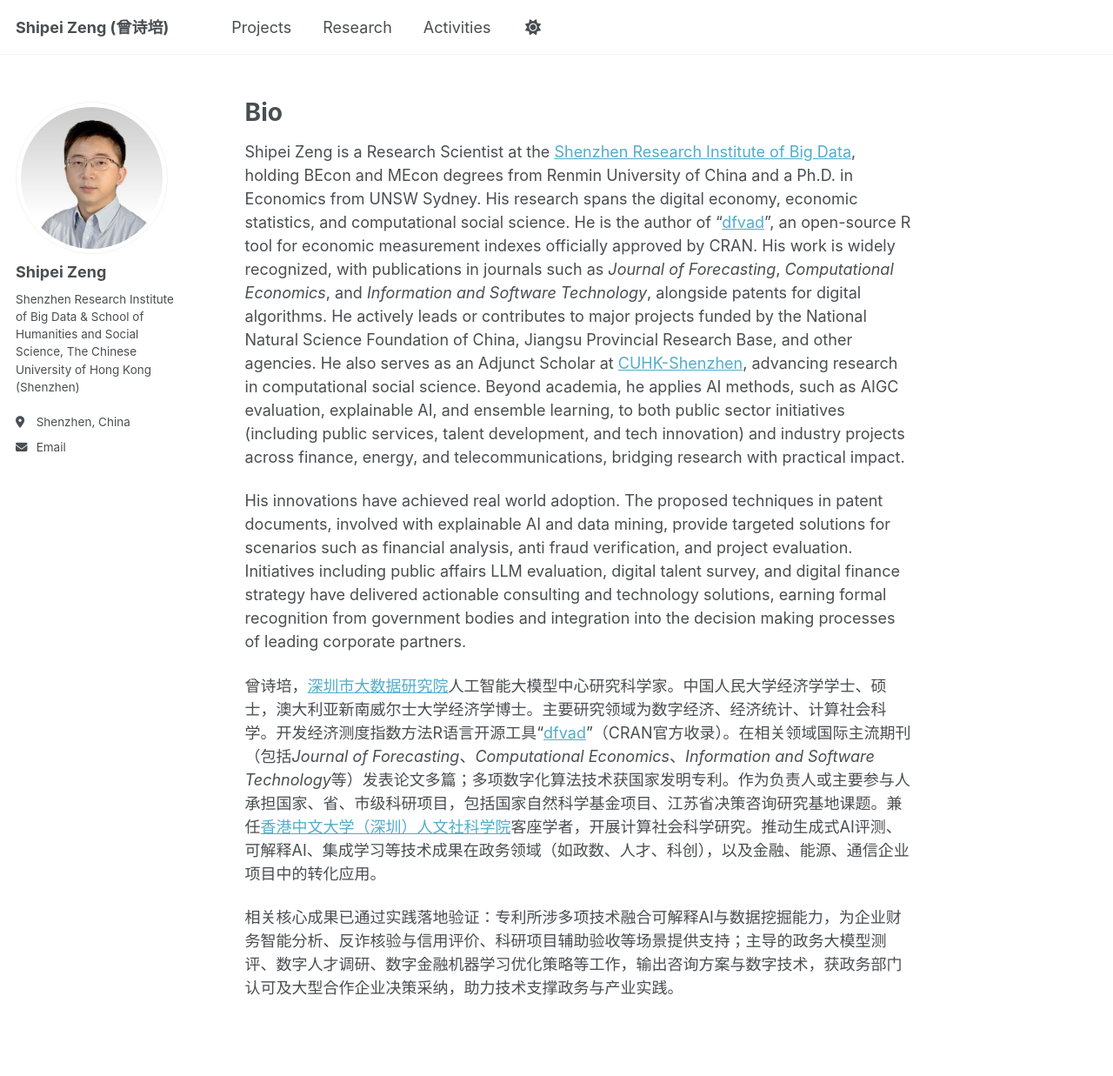
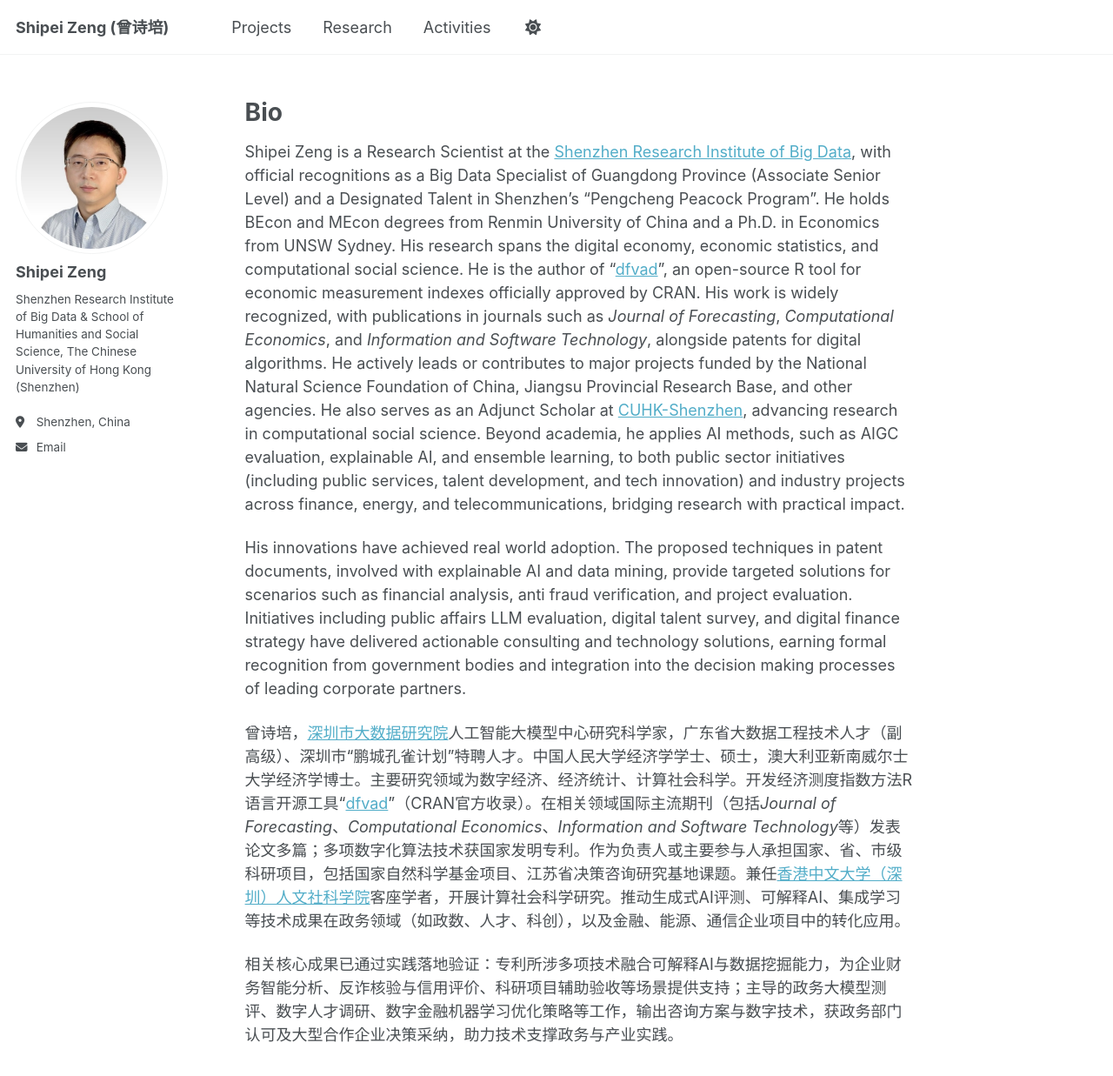
Before and after one commit to shipei-zeng/shipei-zeng.github.io, a Jekyll site: the page built from _pages/about.md, in a window 1280 px wide and 1400 px high. Shown: the top 1237 px of the window at 87% size. Built offline with Jekyll 4.4.1, drawn with Linux system fonts in a browser that asks for light colours; a script that is not in the unit is left out.

Commit message:
Update about.md

```diff
--- a/_pages/about.md
+++ b/_pages/about.md
@@ -8,10 +8,10 @@ redirect_from:
 ---
 Bio
 ======
-Shipei Zeng is a Research Scientist at the [Shenzhen Research Institute of Big Data](https://www.sribd.cn/), holding BEcon and MEcon degrees from Renmin University of China and a Ph.D. in Economics from UNSW Sydney. His research spans the digital economy, economic statistics, and computational social science. He is the author of "[dfvad](https://cran.r-project.org/web/packages/dfvad/index.html)", an open-source R tool for economic measurement indexes officially approved by CRAN. His work is widely recognized, with publications in journals such as *Journal of Forecasting*, *Computational Economics*, and *Information and Software Technology*, alongside patents for digital algorithms. He actively leads or contributes to major projects funded by the National Natural Science Foundation of China, Jiangsu Provincial Research Base, and other agencies. He also serves as an Adjunct Scholar at [CUHK-Shenzhen](https://hss.cuhk.edu.cn/page/1350), advancing research in computational social science. Beyond academia, he applies AI methods, such as AIGC evaluation, explainable AI, and ensemble learning, to both public sector initiatives (including public services, talent development, and tech innovation) and industry projects across finance, energy, and telecommunications, bridging research with practical impact.
+Shipei Zeng is a Research Scientist at the [Shenzhen Research Institute of Big Data](https://www.sribd.cn/), with official recognitions as a Big Data Specialist of Guangdong Province (Associate Senior Level) and a Designated Talent in Shenzhen’s "Pengcheng Peacock Program". He holds BEcon and MEcon degrees from Renmin University of China and a Ph.D. in Economics from UNSW Sydney. His research spans the digital economy, economic statistics, and computational social science. He is the author of "[dfvad](https://cran.r-project.org/web/packages/dfvad/index.html)", an open-source R tool for economic measurement indexes officially approved by CRAN. His work is widely recognized, with publications in journals such as *Journal of Forecasting*, *Computational Economics*, and *Information and Software Technology*, alongside patents for digital algorithms. He actively leads or contributes to major projects funded by the National Natural Science Foundation of China, Jiangsu Provincial Research Base, and other agencies. He also serves as an Adjunct Scholar at [CUHK-Shenzhen](https://hss.cuhk.edu.cn/page/1350), advancing research in computational social science. Beyond academia, he applies AI methods, such as AIGC evaluation, explainable AI, and ensemble learning, to both public sector initiatives (including public services, talent development, and tech innovation) and industry projects across finance, energy, and telecommunications, bridging research with practical impact.
 
 His innovations have achieved real world adoption. The proposed techniques in patent documents, involved with explainable AI and data mining, provide targeted solutions for scenarios such as financial analysis, anti fraud verification, and project evaluation. Initiatives including public affairs LLM evaluation, digital talent survey, and digital finance strategy have delivered actionable consulting and technology solutions, earning formal recognition from government bodies and integration into the decision making processes of leading corporate partners.
 
-曾诗培，[深圳市大数据研究院](https://www.sribd.cn/)人工智能大模型中心研究科学家。中国人民大学经济学学士、硕士，澳大利亚新南威尔士大学经济学博士。主要研究领域为数字经济、经济统计、计算社会科学。开发经济测度指数方法R语言开源工具“[dfvad](https://cran.r-project.org/web/packages/dfvad/index.html)”（CRAN官方收录）。在相关领域国际主流期刊（包括*Journal of Forecasting*、*Computational Economics*、*Information and Software Technology*等）发表论文多篇；多项数字化算法技术获国家发明专利。作为负责人或主要参与人承担国家、省、市级科研项目，包括国家自然科学基金项目、江苏省决策咨询研究基地课题。兼任[香港中文大学（深圳）人文社科学院](https://hss.cuhk.edu.cn/page/1350)客座学者，开展计算社会科学研究。推动生成式AI评测、可解释AI、集成学习等技术成果在政务领域（如政数、人才、科创），以及金融、能源、通信企业项目中的转化应用。
+曾诗培，[深圳市大数据研究院](https://www.sribd.cn/)人工智能大模型中心研究科学家，广东省大数据工程技术人才（副高级）、深圳市“鹏城孔雀计划”特聘人才。中国人民大学经济学学士、硕士，澳大利亚新南威尔士大学经济学博士。主要研究领域为数字经济、经济统计、计算社会科学。开发经济测度指数方法R语言开源工具“[dfvad](https://cran.r-project.org/web/packages/dfvad/index.html)”（CRAN官方收录）。在相关领域国际主流期刊（包括*Journal of Forecasting*、*Computational Economics*、*Information and Software Technology*等）发表论文多篇；多项数字化算法技术获国家发明专利。作为负责人或主要参与人承担国家、省、市级科研项目，包括国家自然科学基金项目、江苏省决策咨询研究基地课题。兼任[香港中文大学（深圳）人文社科学院](https://hss.cuhk.edu.cn/page/1350)客座学者，开展计算社会科学研究。推动生成式AI评测、可解释AI、集成学习等技术成果在政务领域（如政数、人才、科创），以及金融、能源、通信企业项目中的转化应用。
 
 相关核心成果已通过实践落地验证：专利所涉多项技术融合可解释AI与数据挖掘能力，为企业财务智能分析、反诈核验与信用评价、科研项目辅助验收等场景提供支持；主导的政务大模型测评、数字人才调研、数字金融机器学习优化策略等工作，输出咨询方案与数字技术，获政务部门认可及大型合作企业决策采纳，助力技术支撑政务与产业实践。
```
